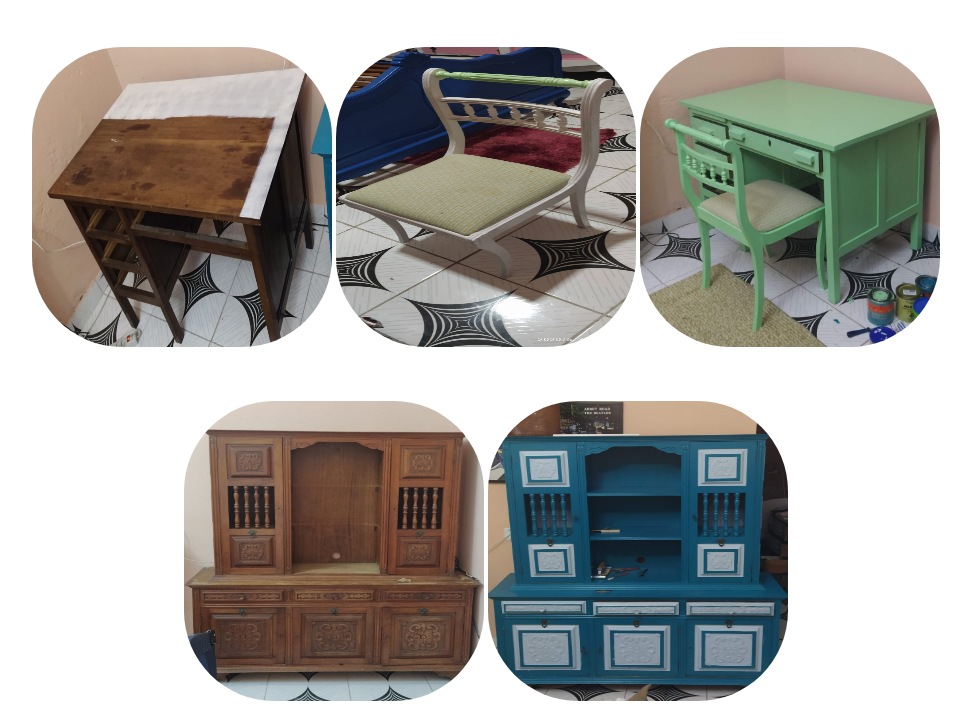
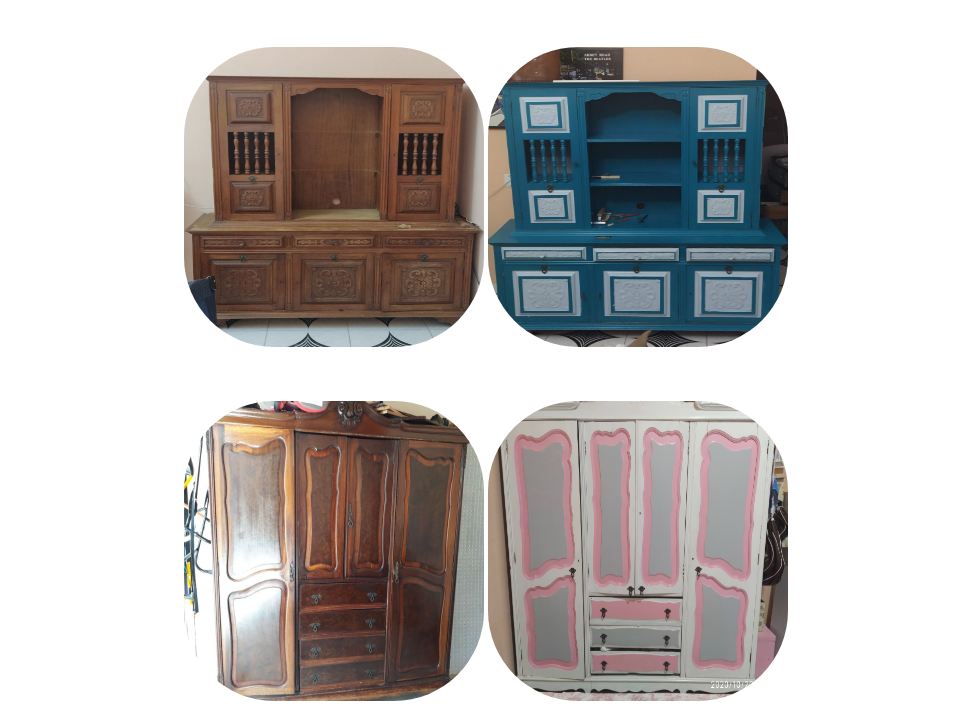
Before and after one commit to LeandroSilvaPaiva/fundamentos-web, a plain HTML site: page trabalhos.html in a window 1280 px wide. Shown: the part 433-1160 px from the top of the page, without its empty margins (154-1125 px from the left). Drawn offline with Linux system fonts and the light colour scheme.

Commit message:
testes css

```diff
--- a/trabalhos.html
+++ b/trabalhos.html
@@ -26,6 +26,19 @@
             <img class="wh-trabalhos br-50" src="assets/img/depois.jpg" alt="Depois da restauração">
         </div>
     </div>
+
+    <div class="container mb-50">
+        <div>
+           <img class="wh-trabalhos br-50" src="assets/img/arca antes.jpg" alt="Arca antes">
+           <img class="wh-trabalhos br-50" src="assets/img/arca depois.jpg" alt="Arca depois">
+        </div>
+    </div>
+    <div class="container mb-50">
+        <div>
+            <img class="wh-trabalhos br-50" src="assets/img/guarda roupa antes.jpg" alt="Antes da restauração">
+            <img class="wh-trabalhos br-50" src="assets/img/guarda roupa depois.jpg" alt="Depois da restauração">
+        </div>
+    </div>
     <div class="container mb-50">
         <div>
            <img class="wh-trabalhos br-50" src="assets/img/mesa.jpg" alt="Mesa antes">
@@ -33,13 +46,6 @@
            <img class="wh-trabalhos br-50" src="assets/img/mesa e cadeira.jpg" alt="Mesa e cadeira depois">
         </div>
     </div>
-    <div class="container mb-50">
-        <div>
-           <img class="wh-trabalhos br-50" src="assets/img/arca antes.jpg" alt="Arca antes">
-           <img class="wh-trabalhos br-50" src="assets/img/arca depois.jpg" alt="Arca depois">
-        </div>
-    </div>
-
     <hr>
     <div class="container">
       <div>
```
Also changed, not shown: assets/img/guarda roupa antes.jpg (added), assets/img/guarda roupa depois.jpg (added).
